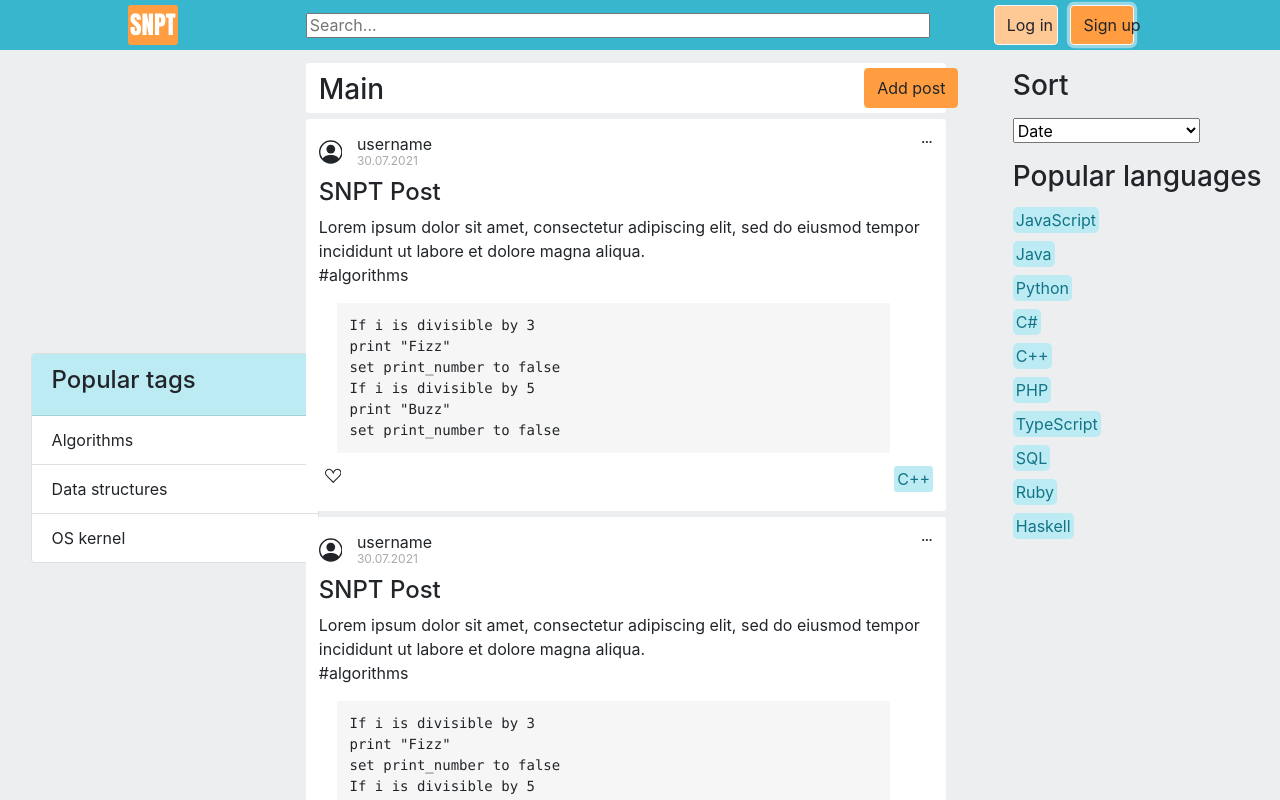
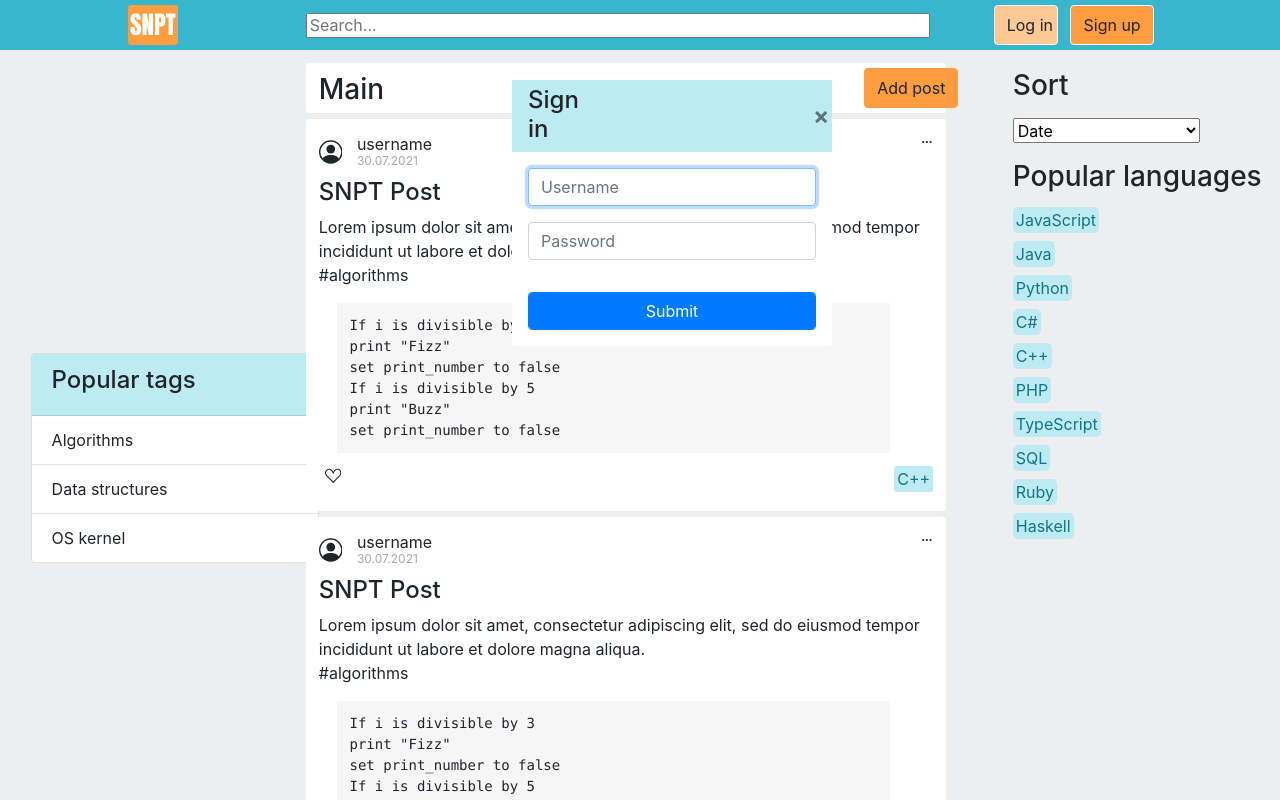
Before and after one commit to kPaulv/snippet-ui-ex, a React (Create React App) app: page / in a window 1280 px wide. Both pictures are taken after a click on the button "Sign up". Shown: the top 800 px of the page. Built offline with nearby package versions, Linux system fonts and the light colour scheme.

Commit message:
added Sign in form modal window

```diff
--- /dev/null
+++ b/src/components/SignInForm.js
@@ -0,0 +1,54 @@
+import React from "react";
+import "./styles/SignInForm.css";
+import "react-bootstrap";
+import {CloseButton} from "react-bootstrap";
+
+class SignInForm extends React.Component {
+    handleClick = () => {
+        this.props.toggle();
+    }
+
+    render() {
+        return (
+            /*<div className="modal" /!*style={{display: 'block'}}*!/>
+                <div className="modal_content">
+                    <span className="close" onClick={this.handleClick}>
+                        &times;
+                    </span>
+                    <form>
+                        <h3>Register!</h3>
+                        <label>
+                            Name:
+                            <input type="text" name="name"/>
+                        </label>
+                        <br/>
+                        <input type="submit"/>
+                    </form>
+                </div>
+            </div>*/
+            <form className="sign-in-form">
+                <div className="sign-in-form-header">
+                    <h4 style={{marginLeft: '5%', marginTop: '2%'}}>Sign in</h4>
+                    {/*<span className="close" onClick={this.handleClick}>
+                        &times;
+                    </span>*/}
+                    {/*<button type="button" className="btn-close form-close" aria-label="Close"
+                        onClick={this.handleClick}>
+                        x
+                    </button>*/}
+                    <CloseButton className="form-close-button" onClick={this.handleClick}/>
+                </div>
+
+                <input type="text" id="inputUsername" className="form-control"
+                       placeholder="Username" required autoFocus/>
+                <input type="password" id="inputPassword" className="form-control"
+                       placeholder="Password" required />
+                <button className="btn btn-primary form-control" type="button">
+                    Submit
+                </button>
+            </form>
+        );
+    }
+}
+
+export default SignInForm;
--- a/src/components/SignUpButton.js
+++ b/src/components/SignUpButton.js
@@ -1,11 +1,28 @@
 import React from "react";
 import {Button} from "react-bootstrap";
 import "./styles/SignUpButton.css";
+import SignInForm from "./SignInForm";
 
 class SignUpButton extends React.Component {
+    state = {
+        seen: false
+    };
+
+    togglePopUp = () => {
+        /*alert("togglePopUp");*/
+        this.setState({
+            seen: !this.state.seen
+        });
+    };
+
     render() {
         return (
-            <Button variant="light" className="sign-up-button">Sign up</Button>
+            <div className="sign-up-button-block" onClick={this.togglePopUp}>
+                <Button variant="light" id="signUp" className="sign-up-button">
+                    Sign up
+                </Button>
+                {this.state.seen ? <SignInForm toggle={this.togglePopUp}/> : null}
+            </div>
         )
     }
 }
--- /dev/null
+++ b/src/components/styles/SignInForm.css
@@ -0,0 +1,84 @@
+.sign-in-form {
+    //display: none;
+    position: fixed;
+    z-index: 1;
+    border-color: grey;
+    border-width: 3px;
+    border-radius: 3px;
+    background-color: white;
+    width: 25%;
+    top: 10%;
+    left: 40%;
+}
+.sign-in-form-header {
+    display: flex;
+    flex-direction: row;
+    background-color: #BDEBF3;
+}
+/*.close {
+    margin-left: 10%;
+}*/
+.form-close-button {
+    margin-left: 65%;
+    width: 7%;
+    margin-top: 2%;
+    margin-bottom: 2%;
+    align-content: center;
+}
+.form-close-button:hover {
+    color: #ff9d40;
+}
+/*.form-close {
+    margin-left: 50%;
+    width: 7%;
+    margin-top: 2%;
+    margin-bottom: 2%;
+    align-content: center;
+}*/
+.form-control {
+    margin: 5% 5%;
+    width: 90%;
+}
+.submit-button {
+    margin: 5% 5%;
+    width: 80%;
+}
+/*
+btn-lg btn-block
+*/
+
+/*.modal {
+    position: fixed;
+    z-index: 1;
+    width: 20%;
+    height: 20%;
+    background-color: rgba(0, 0, 0, 0.25);
+}
+.modal-2 {
+    position: fixed;
+    z-index: 1;
+    width: 100%;
+    height: 100%;
+    background-color: rgba(0, 0, 0, 0.25);
+}
+.modal_content {
+    background-color: white;
+    position: absolute;
+    top: 20%;
+    left: 30%;
+    width: 40%;
+    padding: 20px;
+    border-radius: 5px;
+    border: 2px solid black;
+}
+
+.close {
+    margin-left: 50%;
+    color: Black;
+    float: right;
+}
+
+.close:hover {
+    color: #ff9d40;
+    cursor: pointer;
+}*/
--- a/src/components/styles/SignUpButton.css
+++ b/src/components/styles/SignUpButton.css
@@ -1,7 +1,12 @@
-.sign-up-button {
+.sign-up-button-block {
     margin-left: 1%;
     height: 40px;
     width: 5%;
+}
+.sign-up-button {
+    //margin-left: 1%;
+    height: 40px;
+    //width: 5%;
     background-color: #ff9d40;
 }
 .sign-up-button:hover {
```
